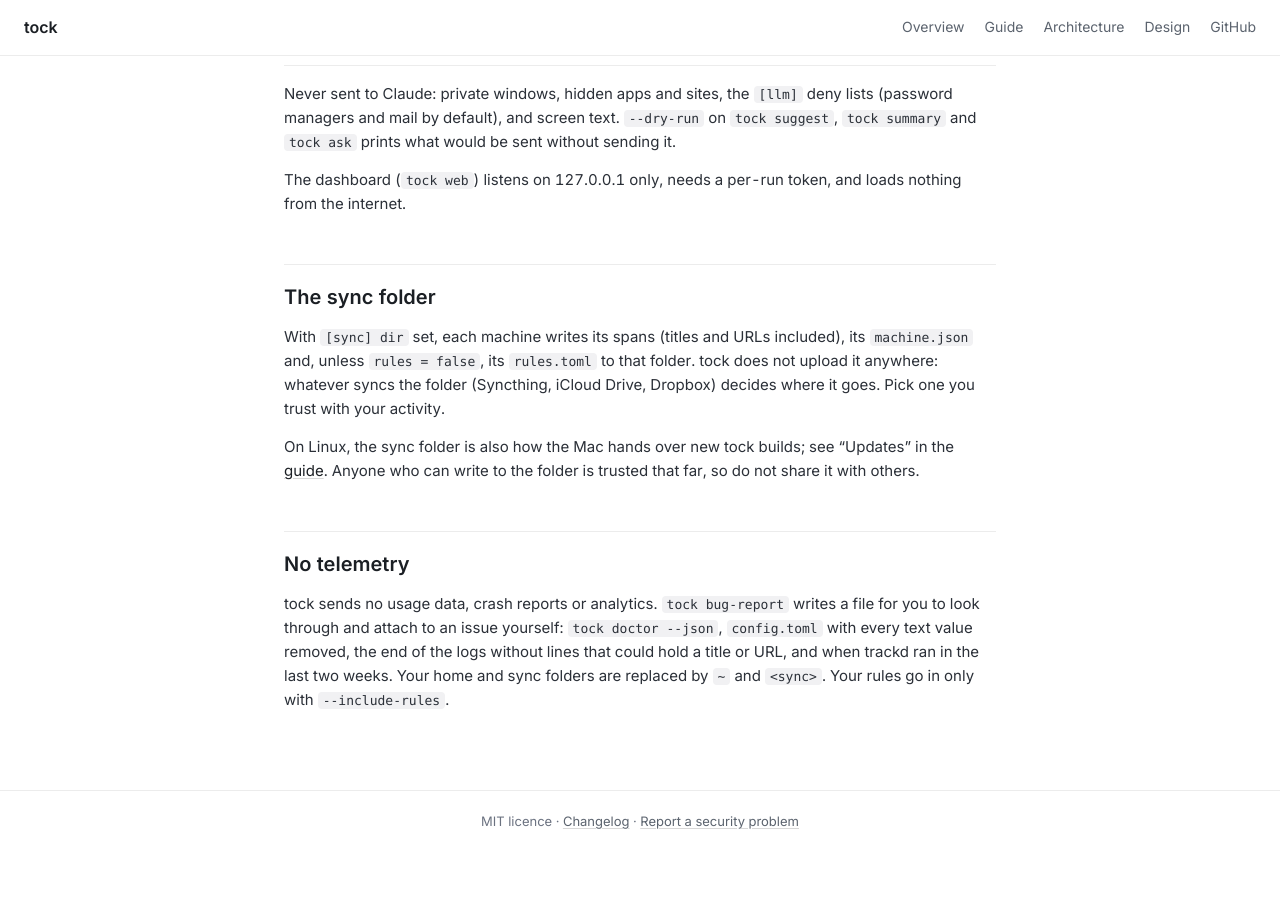
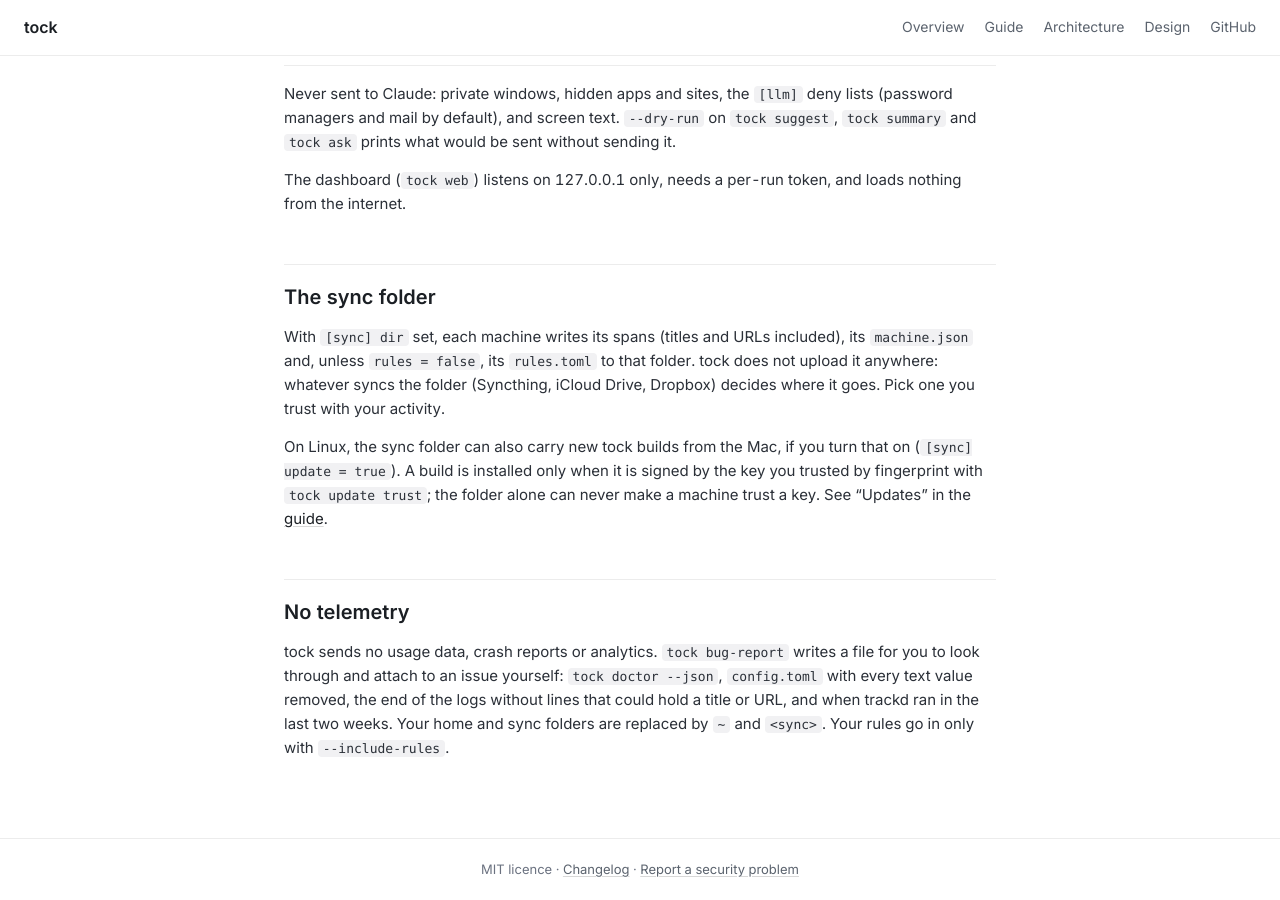
Before and after one commit to confuserdotcom/tock, a Jekyll site: the page built from docs/privacy.md, in a window 1280 px wide and 900 px high, scrolled down 1539 px. Built offline with Jekyll 4.4.1, drawn with Linux system fonts in a browser that asks for light colours; our own code applies the rules of GitHub Pages for plain Markdown files; before the commit the page ends 2391 px from its top, so only the background shows below that.

Commit message:
Document trusting the update key

```diff
--- a/docs/privacy.md
+++ b/docs/privacy.md
@@ -70,9 +70,11 @@ included), its `machine.json` and, unless `rules = false`, its
 syncs the folder (Syncthing, iCloud Drive, Dropbox) decides where it goes.
 Pick one you trust with your activity.
 
-On Linux, the sync folder is also how the Mac hands over new tock builds;
-see "Updates" in the [guide](guide.md). Anyone who can write to the folder
-is trusted that far, so do not share it with others.
+On Linux, the sync folder can also carry new tock builds from the Mac, if
+you turn that on (`[sync] update = true`). A build is installed only when
+it is signed by the key you trusted by fingerprint with `tock update
+trust`; the folder alone can never make a machine trust a key. See
+"Updates" in the [guide](guide.md).
 
 ## No telemetry
 
```
Also changed, not shown: SECURITY.md (+2 -1 lines), docs/guide.md (+25 -18 lines), CHANGELOG.md.
